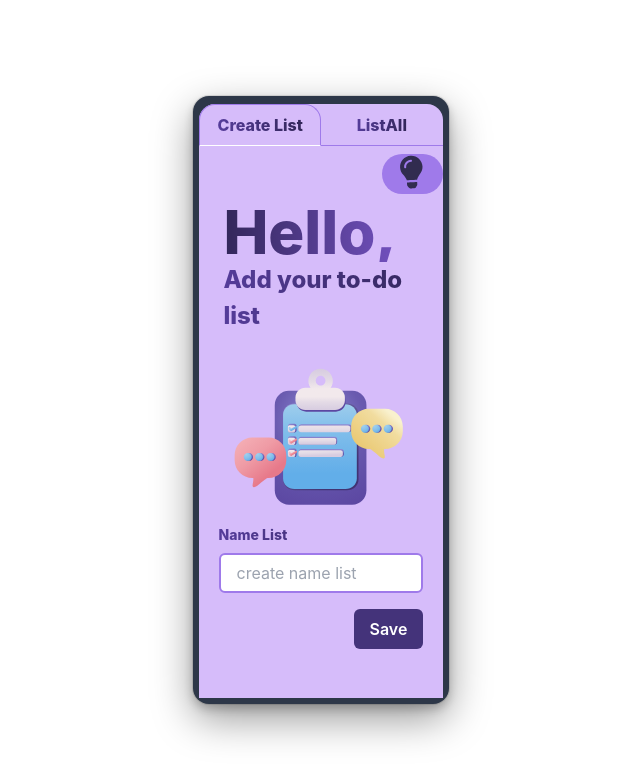
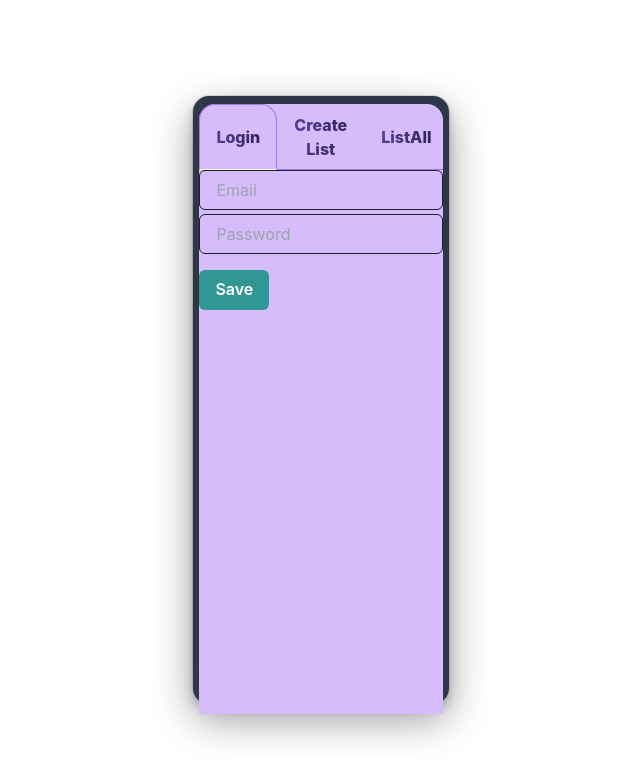
Before and after one commit to olliso17/task_go, a Next.js app in the folder front_end/: page / in a window 1280 px wide. Shown: the top 780 px of the page, without its empty margins (319-959 px from the left). Built offline with nearby package versions, Linux system fonts and the light colour scheme; no server answers.

Commit message:
feat(front_end): update login

```diff
--- a/front_end/components/CardStylePhone/index.tsx
+++ b/front_end/components/CardStylePhone/index.tsx
@@ -1,15 +1,16 @@
 
 import { useColors } from "@/hooksPerson/colors"
-import { Box, Center, Flex, Tab, TabList, TabPanel, TabPanels, Tabs, Text, useColorModeValue} from "@chakra-ui/react"
+import { Box, Center, Flex, Tab, TabList, TabPanel, TabPanels, Tabs, Text, useColorModeValue } from "@chakra-ui/react"
 import TabNameAdd from "./TabNameAdd"
 
 interface Props {
     contentCreateList: JSX.Element
     contentListAll: JSX.Element
+    contentLogin: JSX.Element
 
 }
 
-const CardStylePhone = ({ contentCreateList, contentListAll }: Props) => {
+const CardStylePhone = ({ contentCreateList, contentListAll, contentLogin }: Props) => {
     const allColors = useColors()
 
     return (
@@ -18,16 +19,21 @@ const CardStylePhone = ({ contentCreateList, contentListAll }: Props) => {
                 <Box backgroundColor={allColors.bgCenter} width="19vw" borderRadius="16px" rounded="2xl" height="74vh">
                     <Tabs rounded="2xl" isFitted variant='enclosed'>
                         <TabList borderColor="purple.400" mb="lem">
-                            <TabNameAdd nameTab="Create List"/>
-                            <TabNameAdd nameTab="ListAll"/>
+                            <TabNameAdd nameTab="Login" />
+                            <TabNameAdd nameTab="Create List" />
+                            <TabNameAdd nameTab="ListAll" />
                         </TabList>
                         <TabPanels>
+                            <TabPanel height="68vh" backgroundColor={allColors.bgCenter} width="19vw" overflow="auto" padding="0">
+                                {contentLogin}
+                            </TabPanel>
                             <TabPanel height="68vh" backgroundColor={allColors.bgCenter} width="19vw" padding="0">
                                 {contentCreateList}
                             </TabPanel>
                             <TabPanel height="68vh" backgroundColor={allColors.bgCenter} width="19vw" overflow="auto" padding="0">
                                 {contentListAll}
                             </TabPanel>
+
                         </TabPanels>
                     </Tabs>
                 </Box>
--- /dev/null
+++ b/front_end/components/Login/index.tsx
@@ -0,0 +1,56 @@
+import { postTask } from "@/services/handler/task_handler"
+import {Button, Checkbox, Flex, FormControl, Input, useToast } from "@chakra-ui/react"
+import {Form, Formik } from 'formik'
+import { useState } from "react"
+import { useMutation } from "react-query"
+
+interface Props {
+    list_id: string
+
+}
+
+const LoginAcess = ({ list_id }: Props) => {
+    const [email, setEmail] = useState('');
+    const [password, setPassword] = useState('');
+    const toast = useToast()
+    // const mutation = useMutation({ mutationFn: postLogin, onSuccess:() =>{
+    //     toast({
+    //         title: 'Task created successfully.',
+    //         status: 'success',
+    //         duration: 9000,
+    //         isClosable: true,
+    //       })
+    // }})
+    return (
+        <Formik
+            initialValues={{ email: '', password: ''}}
+            onSubmit={()=>{}}
+            // onSubmit={() => mutation.mutate({email, password})}
+
+        >
+            {(props) => (
+
+                <Form>
+
+                    <FormControl >
+
+                        <Input type="email" onChange={(e) => setEmail(e.target.value)} placeholder='Email' />
+                        <Input type="password" className="mt-1" onChange={(e) => setPassword(e.target.value)} placeholder='Password' />
+
+                    </FormControl>
+
+                    <Button
+                        mt={4}
+                        colorScheme='teal'
+                        isLoading={props.isSubmitting}
+                        type='submit'
+                    >
+                        Save
+                    </Button>
+                </Form>
+            )}
+        </Formik>
+    )
+}
+
+export default LoginAcess
--- a/front_end/pages/index.tsx
+++ b/front_end/pages/index.tsx
@@ -4,6 +4,7 @@ import CardAllAddList from '@/components/CardAllAddList';
 import ListAll from '@/components/ListAll';
 import {Flex} from '@chakra-ui/react';
 import { useColors } from '@/hooksPerson/colors';
+import LoginAcess from '@/components/Login';
 
 
 export default function Home() {
@@ -17,7 +18,7 @@ export default function Home() {
         <link rel="icon" href="/favicon.ico" />
       </Head>
       <Flex backgroundColor={allColors.bg} width="100vw" justifyContent="center" alignItems="center" flexDirection="column" height="100vh">
-        <CardStylePhone contentCreateList={<CardAllAddList />} contentListAll={<ListAll />} />
+        <CardStylePhone contentCreateList={<CardAllAddList />} contentListAll={<ListAll />}  contentLogin={<LoginAcess/>}/>
       </Flex>
     </>
   )
```
